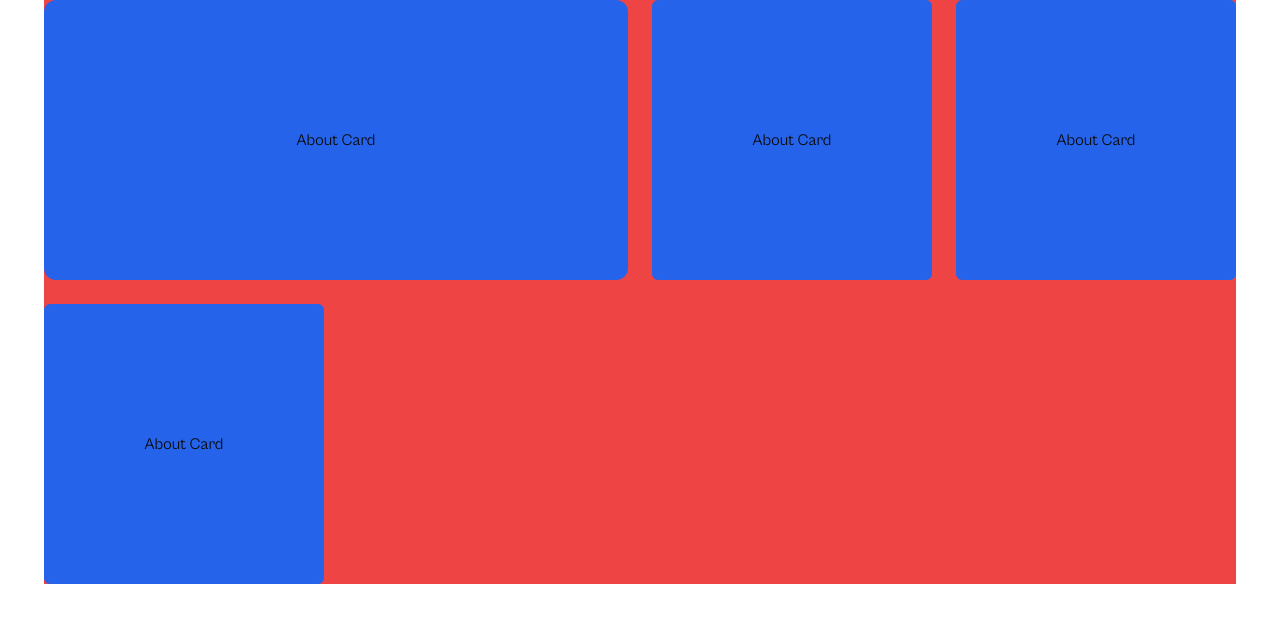
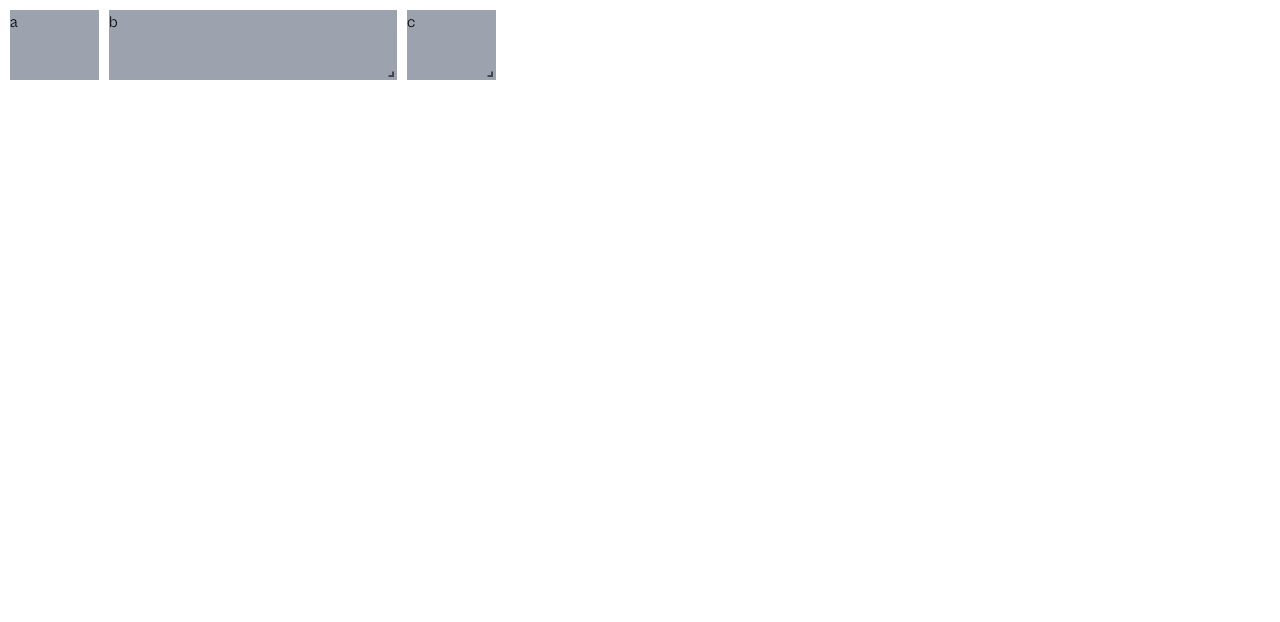
Before and after one commit to christianstamati/my-portfolio, a Next.js app: page / in a window 1280 px wide. Shown: the top 622 px of the page. Built offline with nearby package versions, Linux system fonts and the light colour scheme.

Commit message:
Added react-grid-layout

```diff
--- a/package.json
+++ b/package.json
@@ -16,6 +16,7 @@
     "next-themes": "^0.2.1",
     "react": "^18",
     "react-dom": "^18",
+    "react-grid-layout": "^1.4.4",
     "tailwind-merge": "^2.1.0",
     "tailwindcss-animate": "^1.0.7"
   },
@@ -23,6 +24,7 @@
     "@types/node": "^20.10.4",
     "@types/react": "^18.2.43",
     "@types/react-dom": "^18",
+    "@types/react-grid-layout": "^1.3.5",
     "autoprefixer": "^10.0.1",
     "eslint": "^8",
     "eslint-config-next": "^14.0.4",
--- a/src/app/layout.tsx
+++ b/src/app/layout.tsx
@@ -1,5 +1,7 @@
 import type { Metadata } from "next";
 import "./globals.css";
+import "react-grid-layout/css/styles.css";
+import "react-resizable/css/styles.css";
 import { ThemeProvider } from "@/components/theme-provider";
 import { ReactNode } from "react";
 import { cabinetGrotesk, generalSans } from "@/lib/fonts";
--- a/src/app/page.tsx
+++ b/src/app/page.tsx
@@ -1,21 +1,23 @@
+"use client";
+import GridLayout from "react-grid-layout";
+
 export default function Home() {
+    const layout = [
+        { i: "a", x: 0, y: 0, w: 1, h: 2, static: true },
+        { i: "b", x: 1, y: 0, w: 3, h: 2, minW: 2, maxW: 4 },
+        { i: "c", x: 4, y: 0, w: 1, h: 2 },
+    ];
     return (
-        <main className="flex h-screen justify-center overflow-auto">
-            {/*The grid container*/}
-            <div className="grid h-fit grid-cols-4 gap-6 bg-red-500">
-                <div className="col-span-2 flex h-[280px] items-center justify-center rounded-xl bg-blue-600">
-                    About Card
-                </div>
-                <div className="flex h-[280px] w-[280px] items-center justify-center rounded-md bg-blue-600">
-                    About Card
-                </div>
-                <div className="flex h-[280px] w-[280px] items-center justify-center rounded-md bg-blue-600">
-                    About Card
-                </div>
-                <div className="flex h-[280px] w-[280px] items-center justify-center rounded-md bg-blue-600">
-                    About Card
-                </div>
+        <GridLayout className="layout" layout={layout} cols={12} rowHeight={30} width={1200}>
+            <div className="bg-gray-400" key="a">
+                a
             </div>
-        </main>
+            <div className="bg-gray-400" key="b">
+                b
+            </div>
+            <div className="bg-gray-400" key="c">
+                c
+            </div>
+        </GridLayout>
     );
 }
```
Also changed, not shown: 1 other file (tests, documents, lock files or other folders).
